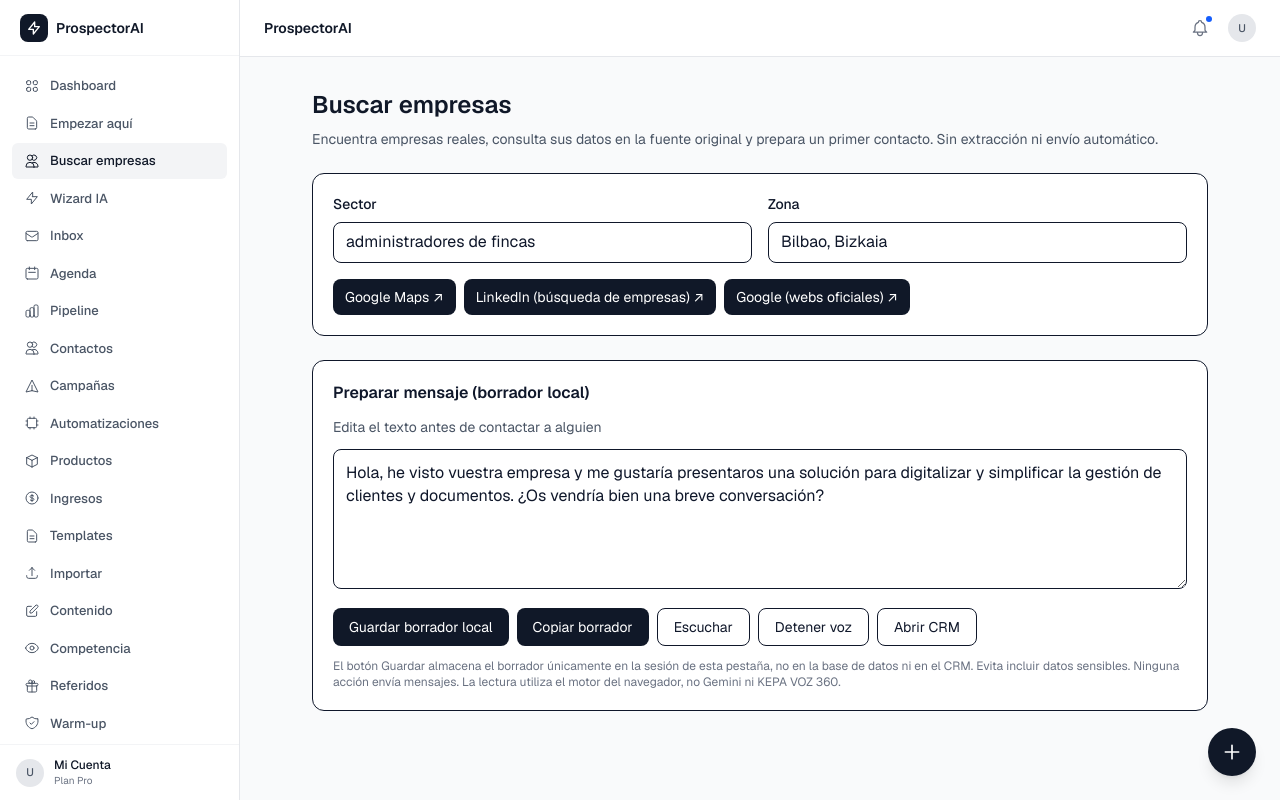
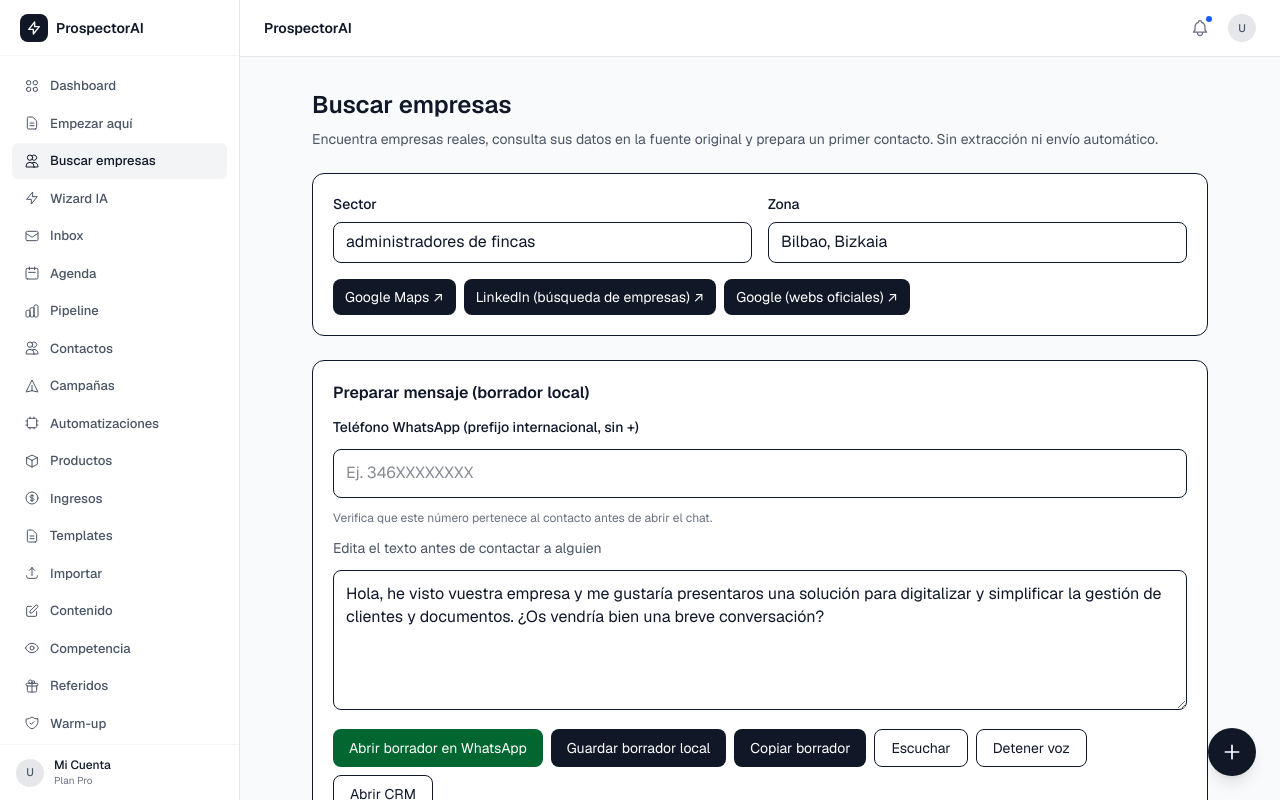
Before and after one commit to kepabilbao67-bot/prospector-AI, a Next.js app: page /buscar-empresas in a window 1280 px wide. Built offline with nearby package versions, Linux system fonts and the light colour scheme.

Commit message:
feat: manually open verified recipient WhatsApp draft without sending

```diff
--- a/src/app/(dashboard)/buscar-empresas/page.tsx
+++ b/src/app/(dashboard)/buscar-empresas/page.tsx
@@ -4,6 +4,7 @@
 import Link from "next/link";
 
 export default function BuscarEmpresasPage() {
+  const [telefono, setTelefono] = useState("");
   const [sector, setSector] = useState("administradores de fincas");
   const [zona, setZona] = useState("Bilbao, Bizkaia");
   const [mensaje, setMensaje] = useState("Hola, he visto vuestra empresa y me gustaría presentaros una solución para digitalizar y simplificar la gestión de clientes y documentos. ¿Os vendría bien una breve conversación?");
@@ -29,6 +30,16 @@
     { titulo: "LinkedIn (búsqueda de empresas)", url: "https://www.linkedin.com/search/results/companies/?keywords=" + encodeURIComponent(busqueda) },
     { titulo: "Google (webs oficiales)", url: "https://www.google.com/search?q=" + encodeURIComponent(busqueda + " empresa contacto") },
   ];
+
+  function abrirWhatsApp() {
+    const numero = telefono.replace(/[^0-9]/g, "");
+    if (numero.length < 9 || numero.length > 15 || !mensaje.trim()) {
+      setEstado("Introduce un teléfono con prefijo internacional (por ejemplo, 34...) y un borrador.");
+      return;
+    }
+    window.open("https://wa.me/" + numero + "?text=" + encodeURIComponent(mensaje), "_blank", "noopener,noreferrer");
+    setEstado("WhatsApp abierto con el borrador: revisa el destinatario y pulsa Enviar allí si procede.");
+  }
 
   function escuchar() {
     if (!("speechSynthesis" in window)) { setEstado("Este navegador no admite lectura de voz."); return; }
@@ -65,9 +76,13 @@
       </div>
       <div className="space-y-3 rounded-xl border bg-white p-5">
         <h2 className="font-semibold">Preparar mensaje (borrador local)</h2>
+        <label className="block text-sm font-medium" htmlFor="telefono-prospector">Teléfono WhatsApp (prefijo internacional, sin +)</label>
+        <input id="telefono-prospector" type="tel" inputMode="tel" autoComplete="off" value={telefono} onChange={e => setTelefono(e.target.value)} placeholder="Ej. 346XXXXXXXX" className="w-full rounded-lg border p-3 text-sm" />
+        <p className="text-xs text-gray-500">Verifica que este número pertenece al contacto antes de abrir el chat.</p>
         <label className="block text-sm text-gray-600" htmlFor="borrador-prospector">Edita el texto antes de contactar a alguien</label>
         <textarea id="borrador-prospector" rows={5} value={mensaje} onChange={e => setMensaje(e.target.value)} className="w-full rounded-lg border p-3 text-sm" />
         <div className="flex flex-wrap gap-2">
+          <button onClick={abrirWhatsApp} className="rounded-lg bg-green-800 px-4 py-2 text-sm text-white">Abrir borrador en WhatsApp</button>
           <button onClick={guardarBorrador} className="rounded-lg bg-gray-900 px-4 py-2 text-sm text-white">Guardar borrador local</button>
           <button onClick={copiar} className="rounded-lg bg-gray-900 px-4 py-2 text-sm text-white">Copiar borrador</button>
           <button onClick={escuchar} className="rounded-lg border px-4 py-2 text-sm">Escuchar</button>
@@ -75,7 +90,7 @@
           <Link href="/contacts" className="rounded-lg border px-4 py-2 text-sm">Abrir CRM</Link>
         </div>
         <p role="status" className="text-xs text-gray-600">{estado}</p>
-        <p className="text-xs text-gray-500">El botón Guardar almacena el borrador únicamente en la sesión de esta pestaña, no en la base de datos ni en el CRM. Evita incluir datos sensibles. Ninguna acción envía mensajes. La lectura utiliza el motor del navegador, no Gemini ni KEPA VOZ 360.</p>
+        <p className="text-xs text-gray-500">El botón Guardar almacena el borrador únicamente en la sesión de esta pestaña, no en la base de datos ni en el CRM. Evita incluir datos sensibles. Ninguna acción envía mensajes. WhatsApp se abre mediante enlace wa.me; no hay cuenta Business ni API conectadas. La lectura utiliza el motor del navegador, no Gemini ni KEPA VOZ 360.</p>
       </div>
     </section>
   );
```
